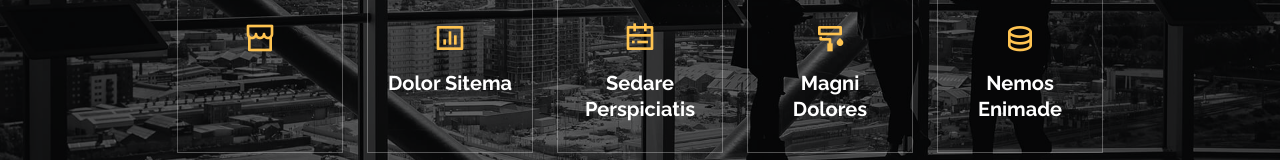
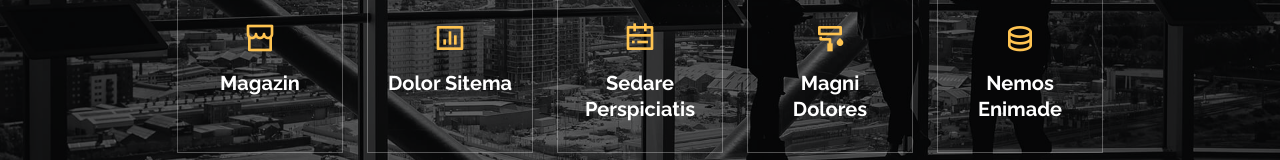
Before and after one commit to AlexandraRenee/AlexandraRenee.github.io, a plain HTML site: page index.html in a window 1280 px wide. Shown: the part 484-644 px from the top of the page. Drawn offline with nearby package versions, Linux system fonts and the light colour scheme.

Commit message:
dhfdjdsjk

```diff
--- a/index.html
+++ b/index.html
@@ -96,7 +96,7 @@
         <div class="col-xl-2 col-md-4">
           <div class="icon-box">
             <i class="ri-store-line"></i>
-            <h3><a href=""></a></h3>
+            <h3><a href="">Magazin</a></h3>
           </div>
         </div>
         <div class="col-xl-2 col-md-4">
```
